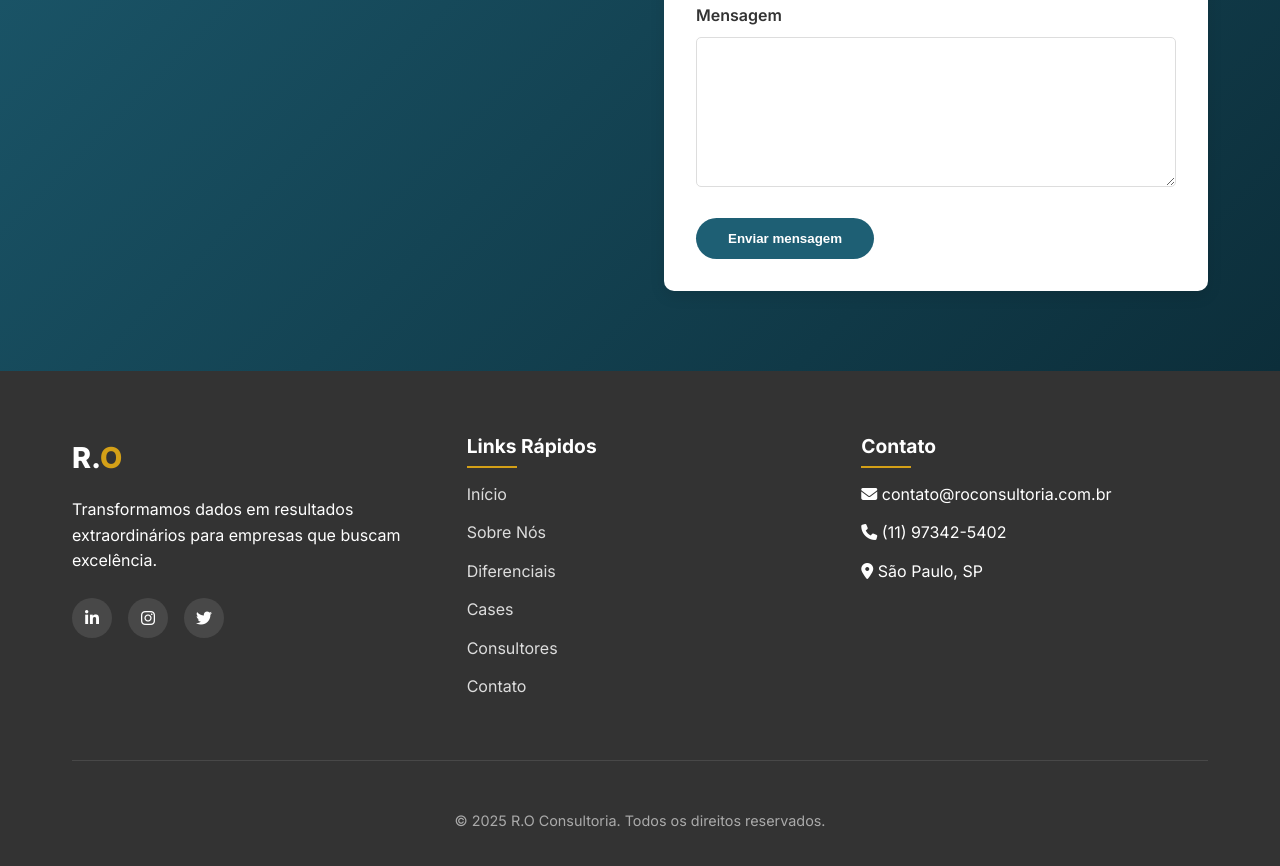
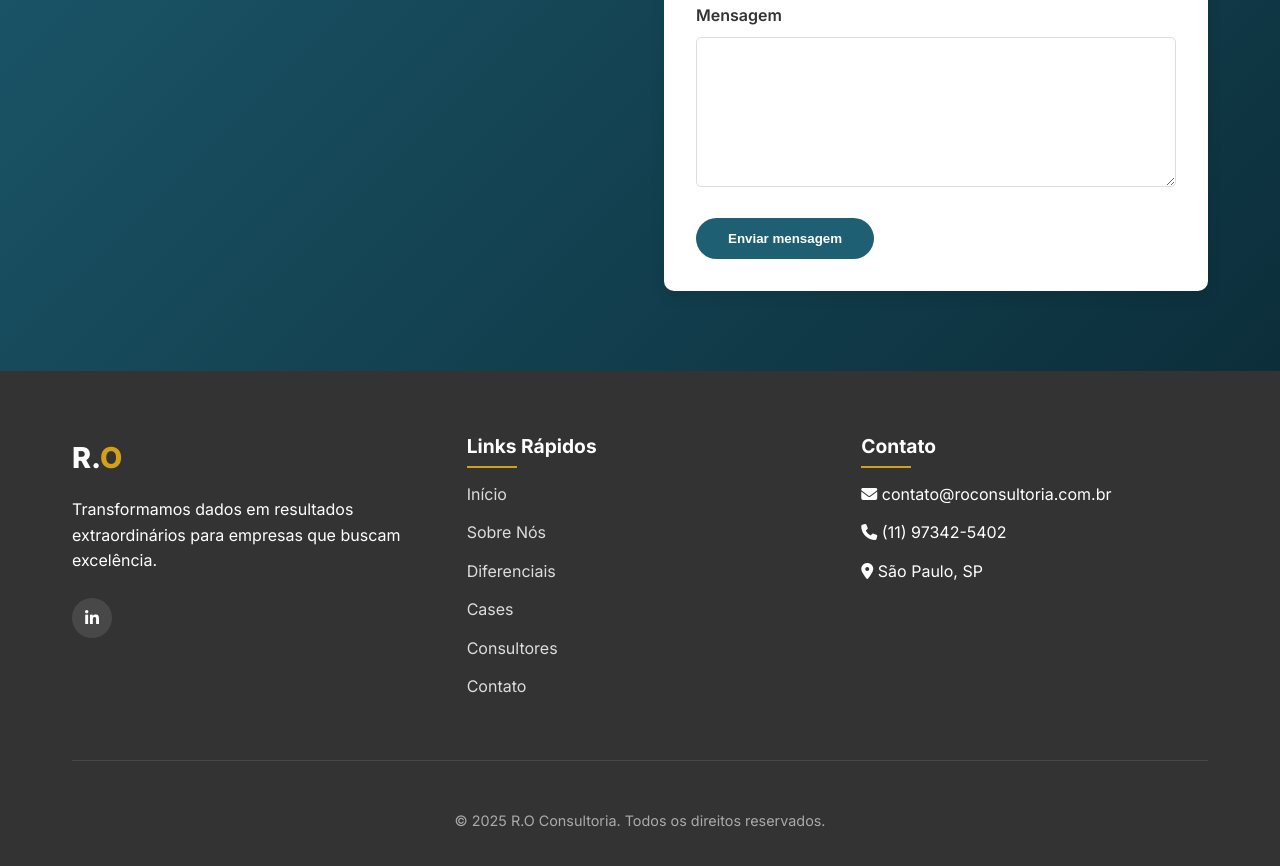
Before and after one commit to LuizMFRamos/QRConsultoria.github.io, a plain HTML site: page index.html in a window 1280 px wide. Shown: the part 5818-6684 px from the top of the page. Drawn offline with Linux system fonts and the light colour scheme; files whose address does not match are found by name.

Commit message:
Update index.html

```diff
--- a/index.html
+++ b/index.html
@@ -280,8 +280,8 @@
                     <p>Transformamos dados em resultados extraordinários para empresas que buscam excelência.</p>
                     <div class="social-links">
                         <a href="#" class="social-link"><i class="fab fa-linkedin-in"></i></a>
-                        <a href="#" class="social-link"><i class="fab fa-instagram"></i></a>
-                        <a href="#" class="social-link"><i class="fab fa-twitter"></i></a>
+                   <!--     <a href="#" class="social-link"><i class="fab fa-instagram"></i></a> -->
+                     <!--   <a href="#" class="social-link"><i class="fab fa-twitter"></i></a> -->
                     </div>
                 </div>
                 <div class="footer-links">
```
